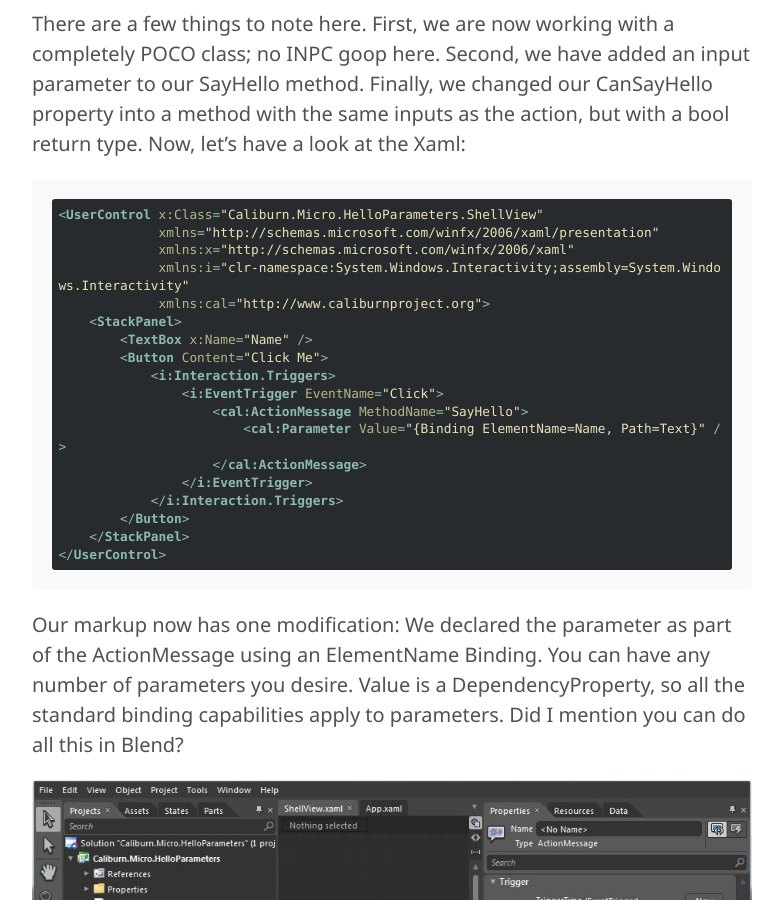
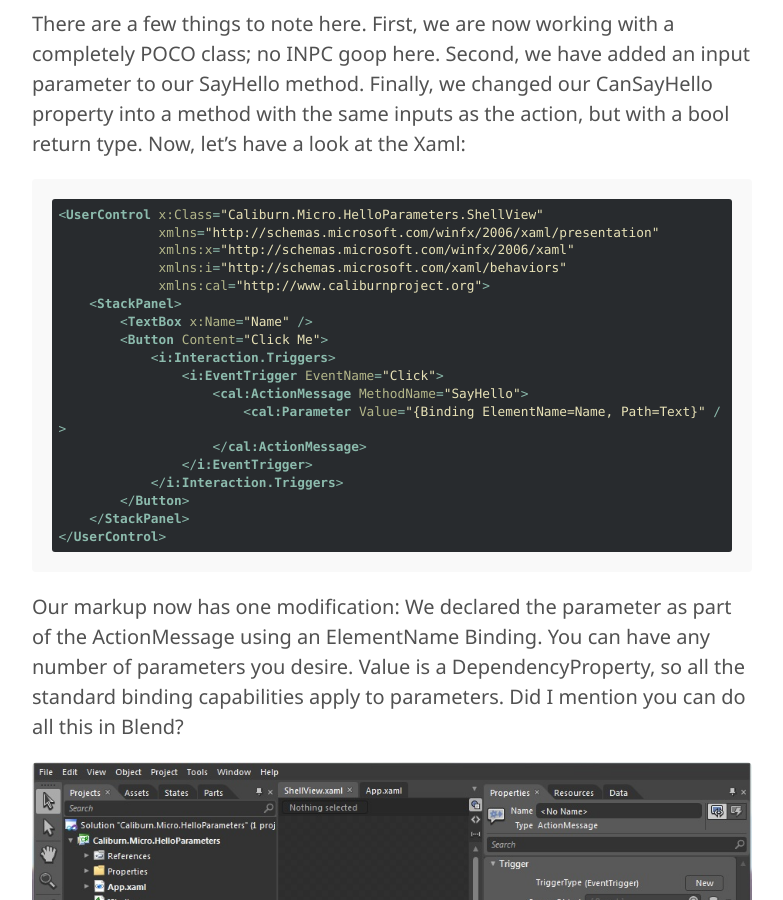
Before and after one commit to Caliburn-Micro/caliburn-micro.github.io, a Jekyll site: the page built from documentation/actions.md, in a window 1280 px wide and 900 px high, scrolled down 4613 px. Shown: the whole window, without its empty margins (248-1031 px from the left). Built offline with Jekyll 4.4.1, drawn with Linux system fonts in a browser that asks for light colours.

Commit message:
Updated action section

```diff
--- a/documentation/actions.md
+++ b/documentation/actions.md
@@ -124,7 +124,7 @@
 <UserControl x:Class="Caliburn.Micro.HelloParameters.ShellView"
              xmlns="http://schemas.microsoft.com/winfx/2006/xaml/presentation"
              xmlns:x="http://schemas.microsoft.com/winfx/2006/xaml"
-             xmlns:i="clr-namespace:System.Windows.Interactivity;assembly=System.Windows.Interactivity"
+             xmlns:i="http://schemas.microsoft.com/xaml/behaviors"
              xmlns:cal="http://www.caliburnproject.org">
     <StackPanel>
         <TextBox x:Name="Name" />
```
